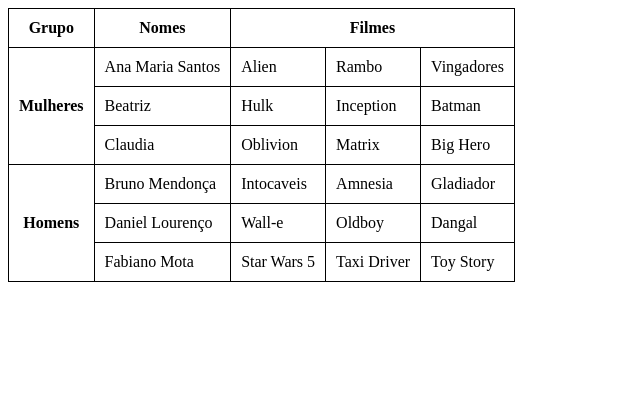
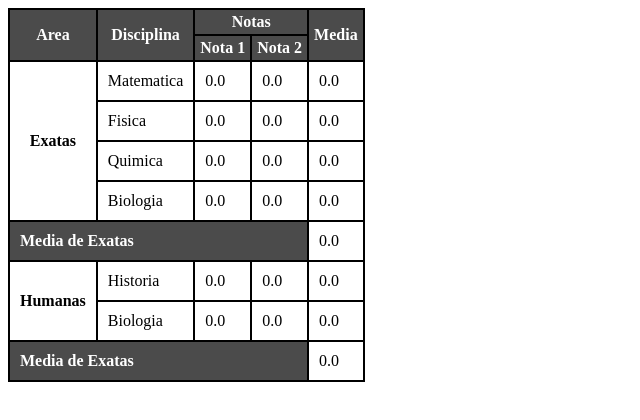
Before and after one commit to ThiagoRambo/atividade-cev, a plain HTML site: page atividade.html in a window 1280 px wide. Shown: the whole page, without its empty margins (0-640 px from the left). Drawn offline with Linux system fonts and the light colour scheme.

Commit message:
commit teste

```diff
--- a/atividade.html
+++ b/atividade.html
@@ -11,68 +11,103 @@
     border-collapse: collapse;
   }
   tr, td, th {
-    border: 1px solid rgb(0, 0, 0);
+    border: 2px solid rgb(0, 0, 0);
     padding: 10px;
+  }
+
+  .gradHead {
+    background-color: rgb(75, 75, 75);
+    color: white;
+    padding: 3px 5px;
+  }
+
+  .gradResultado {
+    background-color: rgb(75, 75, 75);
+    color: white;
+    padding: 10px;
+    text-align: start;
   }
 
 
 </style>
+
 <body>
   <table>
 
     <thead>
       <tr>
-        <th scope="col">Grupo</th>
-        <th scope="col">Nomes</th>
-        <th scope="colgroup" colspan="3">Filmes</th>
+        <th scope="row" class="gradHead" rowspan="2">Area</th>
+        <th scope="row" class="gradHead" rowspan="2">Disciplina</th>
+        <th scope="rowgroup" class="gradHead" colspan="2">Notas</th>
+        <th scope="row" class="gradHead" rowspan="2">Media</th>
+      </tr>
+      <tr>
+        <th scope="row" class="gradHead">Nota 1</th>
+        <th scope="row" class="gradHead">Nota 2</th>
       </tr>
     </thead>
 
     <tbody>
+
+      <!-- Exatas -->
       <tr>
-        <th scope="rowgroup" rowspan="3">Mulheres</th>
-        <td>Ana Maria Santos</td>
-        <td>Alien</td>
-        <td>Rambo</td>
-        <td>Vingadores</td>
+        <th scope="colgroup" rowspan="4">Exatas</th>
+        <td>Matematica</td>
+        <td>0.0</td>
+        <td>0.0</td>
+        <td>0.0</td>
       </tr>
 
       <tr>
-        <td>Beatriz</td>
-        <td>Hulk</td>
-        <td>Inception</td>
-        <td>Batman</td>
+        <td>Fisica</td>
+        <td>0.0</td>
+        <td>0.0</td>
+        <td>0.0</td>
       </tr>
+
       <tr>
-        <td>Claudia</td>
-        <td>Oblivion</td>
-        <td>Matrix</td>
-        <td>Big Hero</td>
+        <td>Quimica</td>
+        <td>0.0</td>
+        <td>0.0</td>
+        <td>0.0</td>
       </tr>
+
       <tr>
-        <th scope="rowgroup" rowspan="3">Homens</th>
-        <td>Bruno Mendonça</td>
-        <td>Intocaveis</td>
-        <td>Amnesia</td>
-        <td>Gladiador</td>
+        <td>Biologia</td>
+        <td>0.0</td>
+        <td>0.0</td>
+        <td>0.0</td>
       </tr>
+
       <tr>
-        <td>Daniel Lourenço</td>
-        <td>Wall-e</td>
-        <td>Oldboy</td>
-        <td>Dangal</td>
+        <th scope="col" class="gradResultado" colspan="4">Media de Exatas</th>
+        <td>0.0</td>
       </tr>
+
+      <!-- Humanas -->
+
       <tr>
-        <td>Fabiano Mota</td>
-        <td>Star Wars 5</td>
-        <td>Taxi Driver</td>
-        <td>Toy Story</td>
+        <th scope="colgroup" rowspan="3">Humanas</th>
+        <td>Historia</td>
+        <td>0.0</td>
+        <td>0.0</td>
+        <td>0.0</td>
+      <tr>
+
+      <tr>
+        <td>Biologia</td>
+        <td>0.0</td>
+        <td>0.0</td>
+        <td>0.0</td>
       </tr>
-    </tbody>
+
+      <tr>
+        <th scope="col" class="gradResultado" colspan="4">Media de Exatas</th>
+        <td>0.0</td>
+      </tr>
 
 
-
-
+    </tbody>
 
   </table>
 
```
